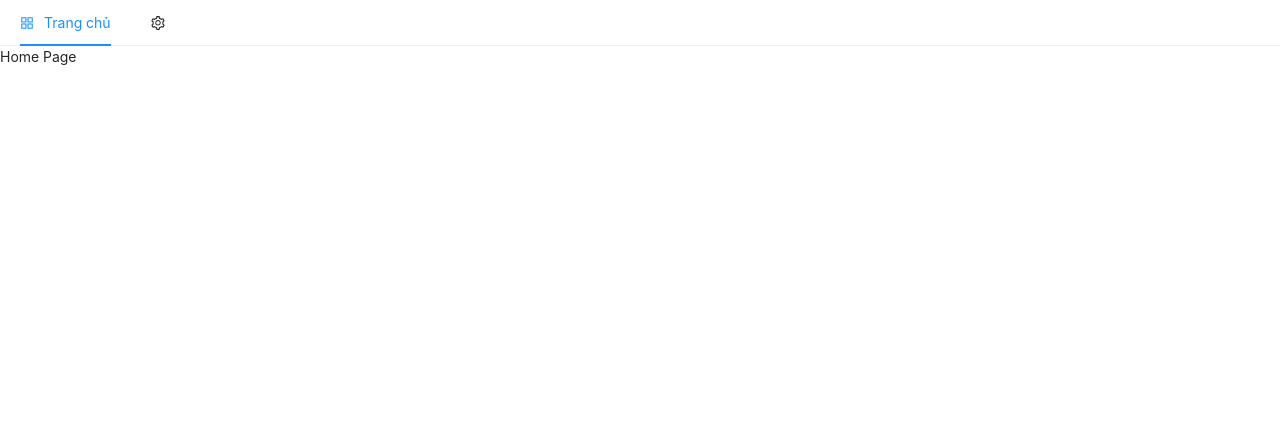
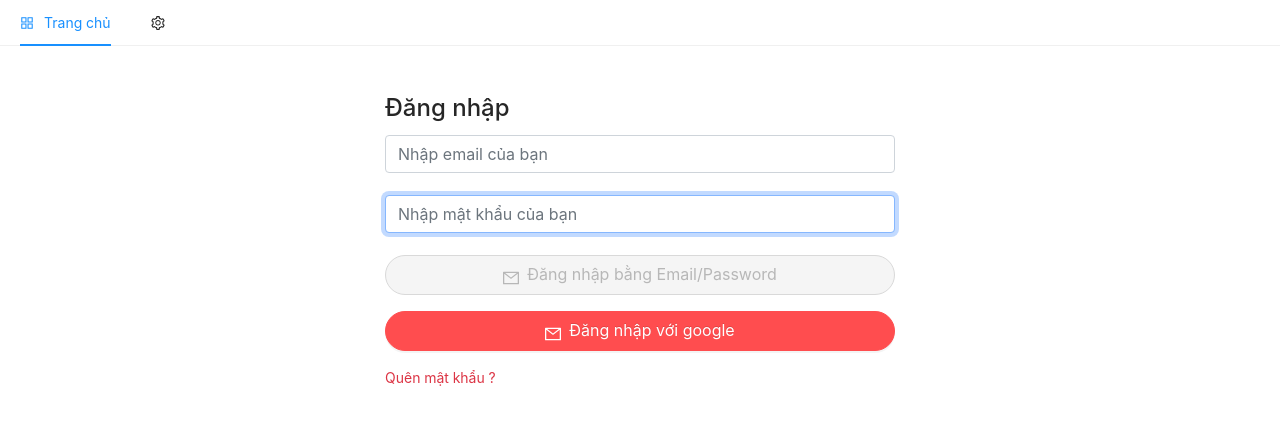
Before and after one commit to Dattn0801/ReactEcommerce, a React (Create React App) app in the folder client/: page /login in a window 1280 px wide. Before the commit this address led to /. Shown: the top 422 px of the page. Built offline with nearby package versions, Linux system fonts and the light colour scheme; no server answers.

Commit message:
redirec_by_role

```diff
--- a/client/src/pages/auth/Login.js
+++ b/client/src/pages/auth/Login.js
@@ -11,6 +11,7 @@ import {
 import { useDispatch, useSelector } from "react-redux";
 import { useNavigate, Link } from "react-router-dom";
 import createOrUpdateUser from "../../functions/auth";
+
 const Login = () => {
   const [email, setEmail] = useState("");
   const [password, setPassword] = useState("");
@@ -21,9 +22,15 @@ const Login = () => {
   const { user } = useSelector((state) => ({ ...state }));
 
   useEffect(() => {
-    if (user && user.token) navigate("/");
+    // if (user && user.token) navigate("/");
   }, [user]);
-
+  const roleBaseRedirect = (res) => {
+    if (res.data.role === "admin") {
+      navigate("/admin/dashboard");
+    } else {
+      navigate("user/history");
+    }
+  };
   const handleSumit = async (e) => {
     e.preventDefault();
     setLoading(true);
@@ -44,9 +51,10 @@ const Login = () => {
               _id: res.data._id,
             },
           });
+          roleBaseRedirect(res);
         })
         .catch((err) => console.log(err));
-      navigate("/");
+      // navigate("/");
     } catch (error) {
       console.log(error);
       toast(error);
@@ -71,11 +79,12 @@ const Login = () => {
                 _id: res.data._id,
               },
             });
+            roleBaseRedirect(res);
           })
           .catch((err) => console.log(err));
       })
       .catch((err) => console.log(err));
-    navigate("/");
+    // navigate("/");
   };
   const loginForm = () => (
     <form onSubmit={handleSumit}>
```
